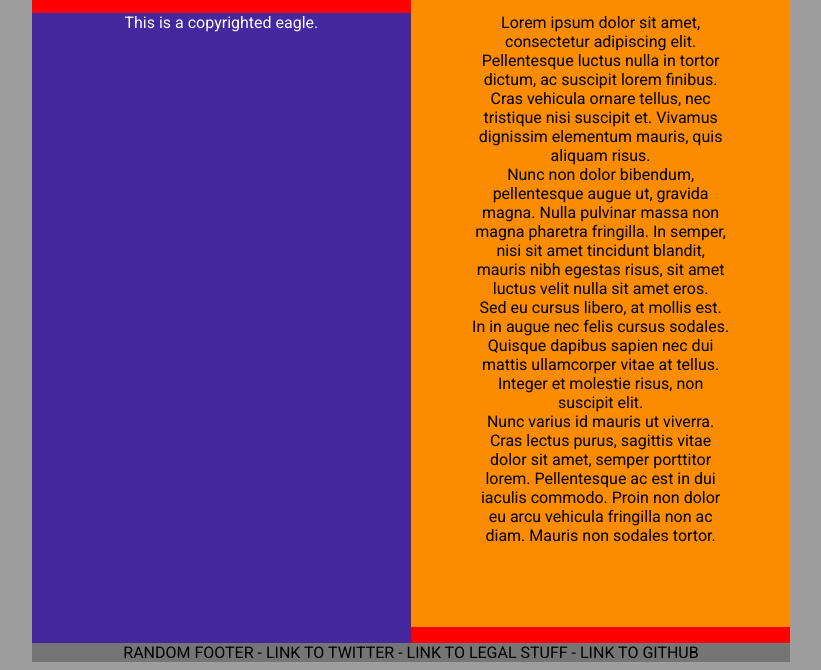
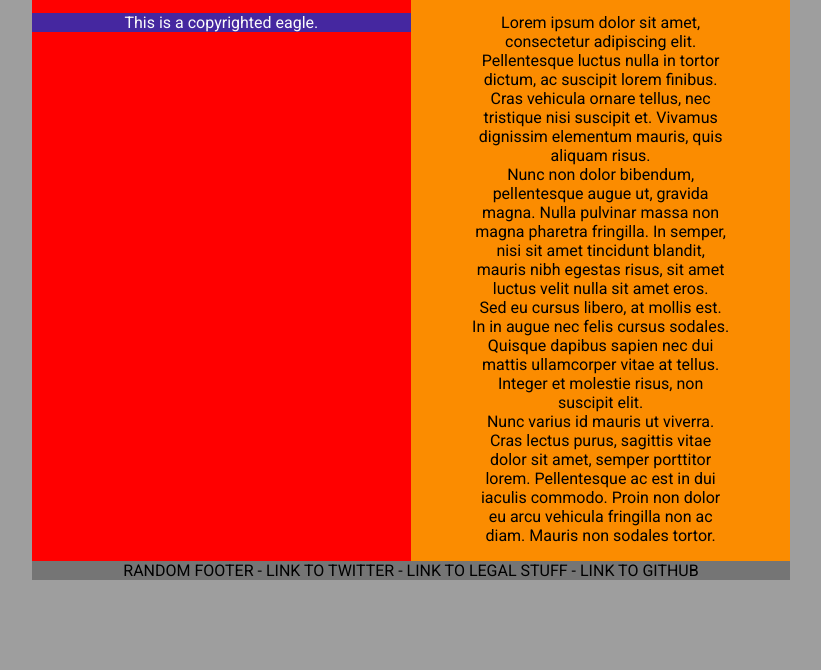
Before and after one commit to MrFlash67/website-template, a plain HTML site: page index.html in a window 1280 px wide. Shown: the part 141-811 px from the top of the page, without its empty margins (229-1050 px from the left). Drawn offline with Linux system fonts and the light colour scheme.

Commit message:
why do i keep forgetting this

```diff
--- a/style.css
+++ b/style.css
@@ -80,7 +80,7 @@ nav a {
     text-align: center;
 }
 article {
-    height: 630px;
+    height: 75%;
     background-color: #FB8C00;
     text-align: center;
     font-family: 'Roboto', sans-serif;
@@ -101,7 +101,7 @@ article p {
 }
 section {
     font-family: 'Roboto', sans-serif;
-    height: 630px;
+    height: 75%;
     background-color: #4527A0;
     text-align: center;
     color: #FAFAFA;
```
